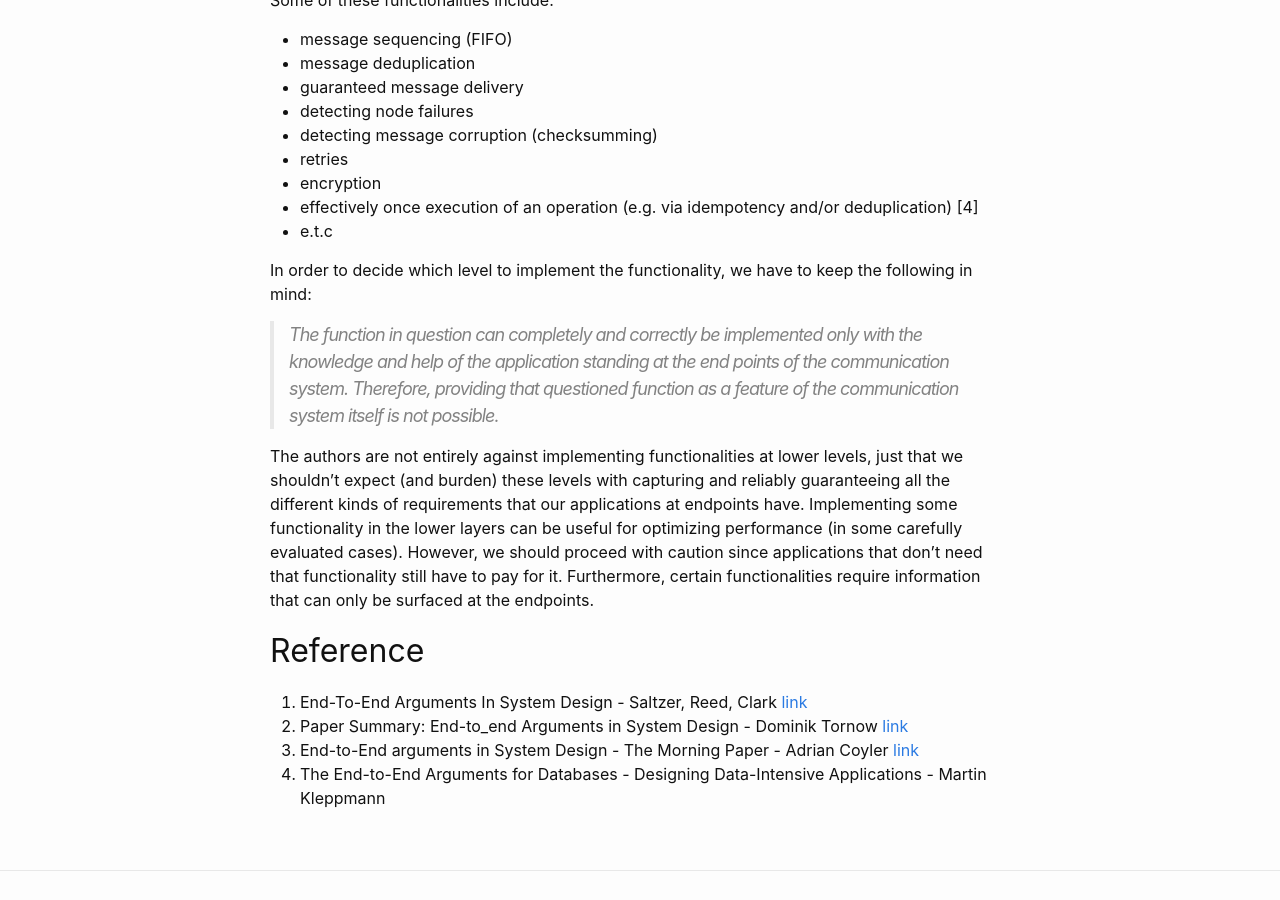
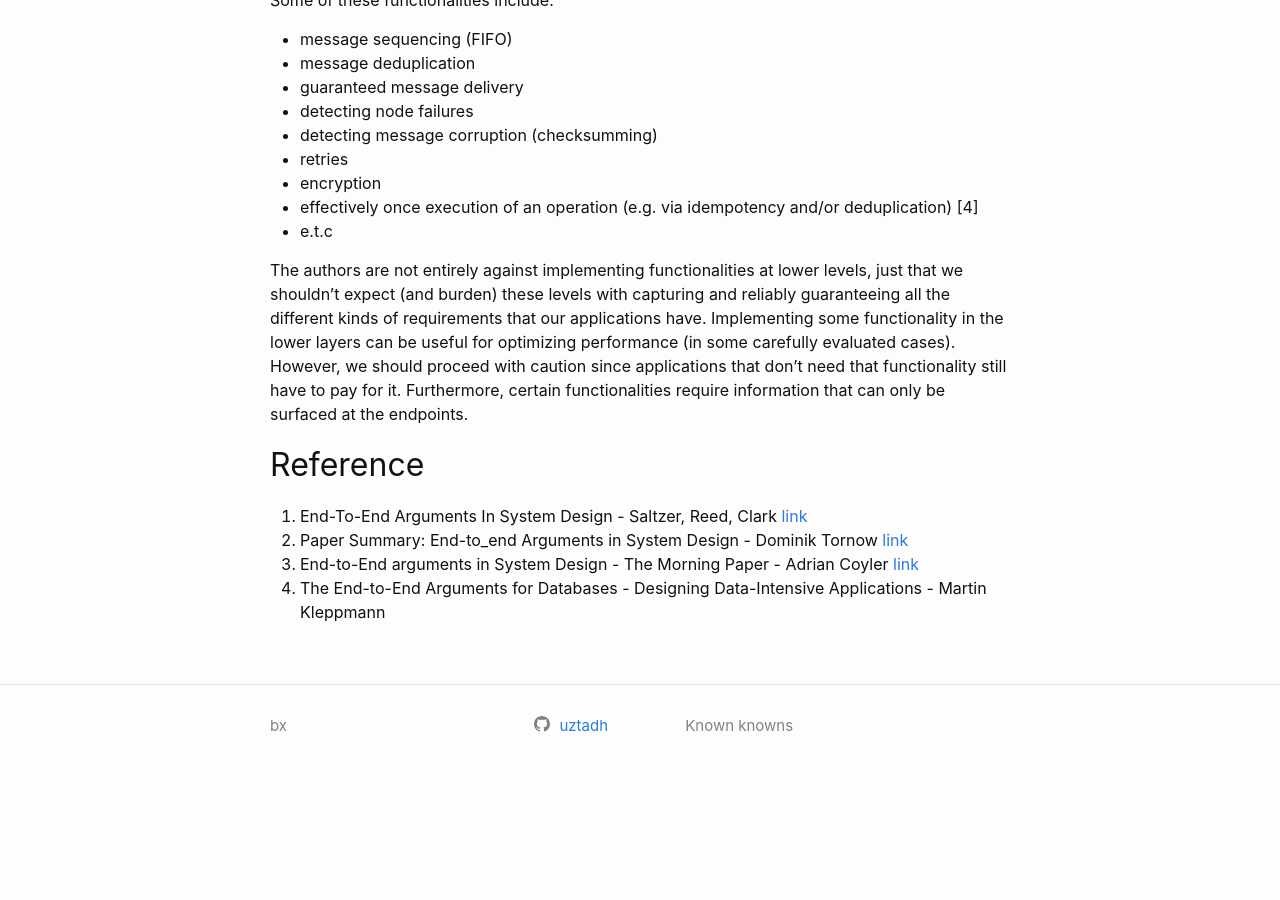
Before and after one commit to bnmoch3/blog, a Jekyll site: the page built from _posts/2022-10-30-end-to-end-arguments-in-system-design.md, in a window 1280 px wide and 900 px high, scrolled down 722 px. Built offline with Jekyll 4.4.1, drawn with Linux system fonts in a browser that asks for light colours; after the commit the page ends 1519 px from its top, so only the background shows below that.

Commit message:
Remove repetition

```diff
--- a/_posts/2022-10-30-end-to-end-arguments-in-system-design.md
+++ b/_posts/2022-10-30-end-to-end-arguments-in-system-design.md
@@ -6,6 +6,7 @@ excerpt_separator: <!--start-->
 ---
 
 <!--start-->
+
 The classic paper
 ['End-to-End arguments in System Design'](https://web.mit.edu/Saltzer/www/publications/endtoend/endtoend.pdf)
 presents the end-to-end argument, a design principle that states functionality
@@ -43,22 +44,14 @@ Some of these functionalities include:
   deduplication) [4]
 - e.t.c
 
-In order to decide which level to implement the functionality, we have to keep
-the following in mind:
-
-> The function in question can completely and correctly be implemented only with
-> the knowledge and help of the application standing at the end points of the
-> communication system. Therefore, providing that questioned function as a
-> feature of the communication system itself is not possible.
-
 The authors are not entirely against implementing functionalities at lower
 levels, just that we shouldn't expect (and burden) these levels with capturing
 and reliably guaranteeing all the different kinds of requirements that our
-applications at endpoints have. Implementing some functionality in the lower
-layers can be useful for optimizing performance (in some carefully evaluated
-cases). However, we should proceed with caution since applications that don't
-need that functionality still have to pay for it. Furthermore, certain
-functionalities require information that can only be surfaced at the endpoints.
+applications have. Implementing some functionality in the lower layers can be
+useful for optimizing performance (in some carefully evaluated cases). However,
+we should proceed with caution since applications that don't need that
+functionality still have to pay for it. Furthermore, certain functionalities
+require information that can only be surfaced at the endpoints.
 
 ## Reference
 
```
